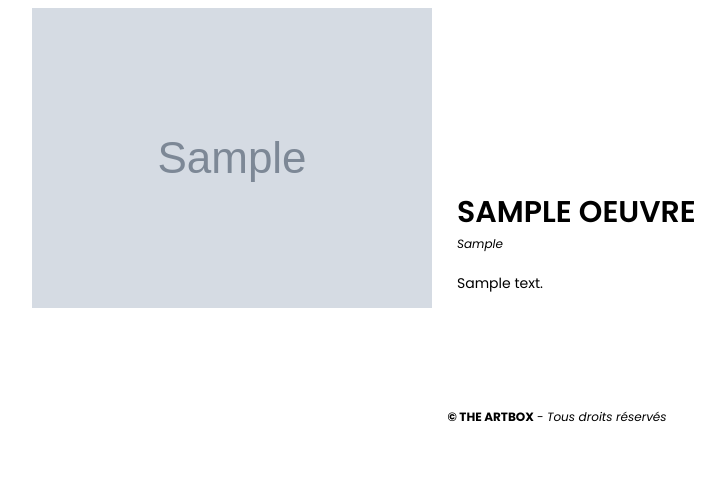
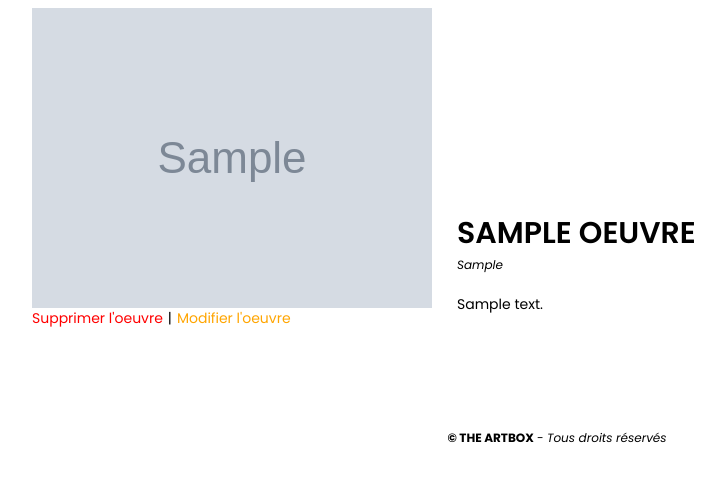
Before and after one commit to CGirr/p4-formation-php, a PHP site: page /oeuvre.php?id=1 in a window 1280 px wide. Shown: the part 198-680 px from the top of the page, without its empty margins (83-808 px from the left). Run offline with PHP 8.4, Linux system fonts and the light colour scheme; tables that the repository leaves empty or names only in its code hold one stand-in row (values such as "Sample post"); grey boxes marked "Sample" are stand-in pictures.

Commit message:
Ajout de la suppression d'une oeuvre sur la page oeuvre.php

```diff
--- a/ajouter.php
+++ b/ajouter.php
@@ -17,7 +17,6 @@
         <label for="description">Description</label>
         <textarea name="description" id="description"></textarea>
     </div>
-
     <input type="submit" value="Valider" name="submit">
 </form>
 
--- a/css/style.css
+++ b/css/style.css
@@ -133,6 +133,20 @@ input[type="submit"] {
     padding: 7px;
 }
 
+.link-container {
+    display: flex;
+    justify-content: flex-start;
+}
+
+.link-danger {
+    color: red;
+    margin-right: 5px;
+}
+
+.link-edit {
+    color: orange;
+    margin-left: 5px;
+}
 
 @media (max-width: 850px) {
     .oeuvre {
--- a/oeuvre.php
+++ b/oeuvre.php
@@ -5,7 +5,7 @@
     /** @var $mysqlClient */
 
     /** Préparation de la requête SQL */
-    $oeuvreStatement = $mysqlClient->prepare('SELECT titre, description, artiste, image FROM oeuvres WHERE id = ?');
+    $oeuvreStatement = $mysqlClient->prepare('SELECT id, titre, description, artiste, image FROM oeuvres WHERE id = ?');
 
     /** Exécution de la requête SQL */
     $oeuvreStatement->execute([$_GET['id']]);
@@ -21,6 +21,11 @@
 <article id="detail-oeuvre">
     <div id="img-oeuvre">
         <img src="<?= $oeuvre['image'] ?>" alt="<?= $oeuvre['titre'] ?>">
+        <div class="link-container">
+            <a href="supprimer.php?id=<?= $oeuvre['id'] ?>" class="link-danger">Supprimer l'oeuvre</a>
+            <div>|</div>
+            <a href="modifier.php?id=<?= $oeuvre['id'] ?>" class="link-edit">Modifier l'oeuvre</a>
+        </div>
     </div>
     <div id="contenu-oeuvre">
         <h1><?= $oeuvre['titre'] ?></h1>
```
Also changed, not shown: supprimer.php (added, +17 -0 lines), traitement-supprimer.php (added, +14 -0 lines).
